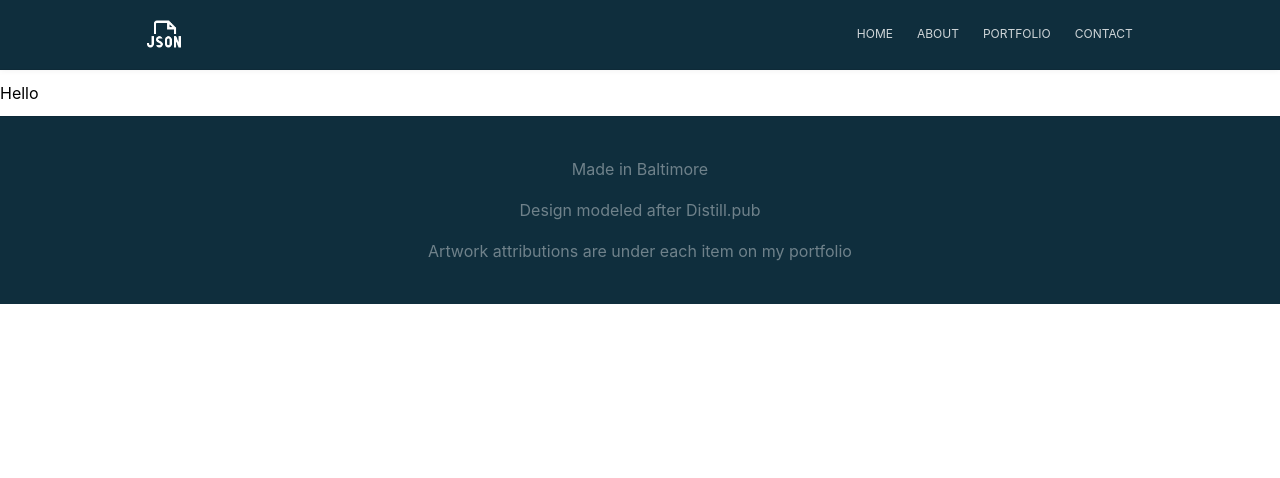
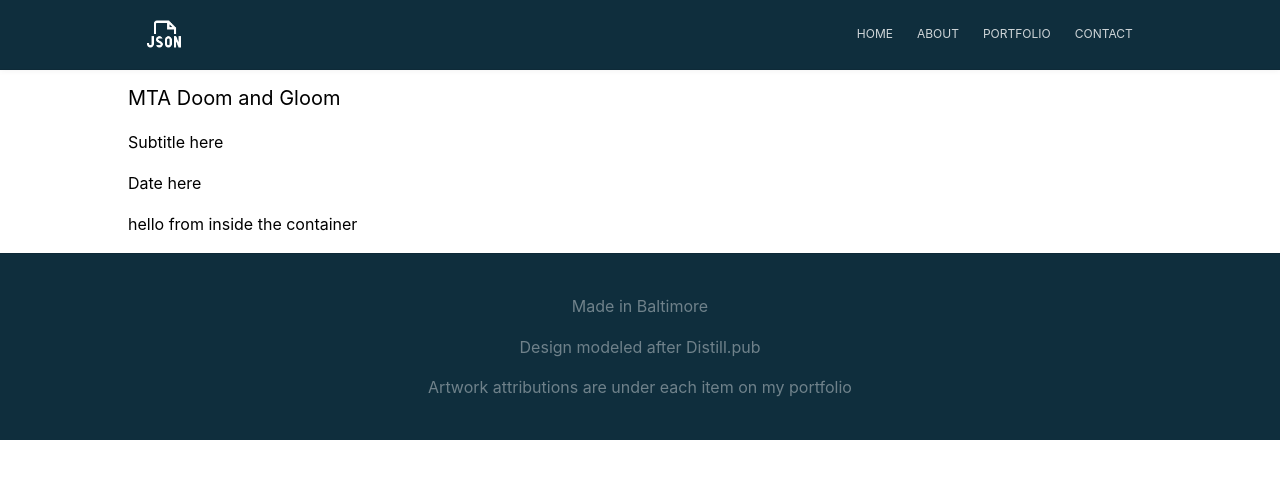
Before and after one commit to jbixon13/reactblog, a React (Create React App) app: page /articles/MTA-doom-gloom in a window 1280 px wide. Shown: the top 478 px of the page. Built offline with nearby package versions, Linux system fonts and the light colour scheme.

Commit message:
create article container for consistent styling

```diff
--- /dev/null
+++ b/src/components/Blog/ArticleContainer.js
@@ -0,0 +1,14 @@
+import React, { Component } from 'react';
+import styles from './ArticleContainer.module.scss';
+
+export class ArticleContainer extends Component {
+    render() {
+        return (
+            <div className={styles.ArticleContainer}>
+                {this.props.children}
+            </div>
+        )
+    }
+}
+
+export default ArticleContainer
--- /dev/null
+++ b/src/components/Blog/ArticleContainer.module.scss
@@ -0,0 +1,4 @@
+.ArticleContainer {
+    margin-left: 10%;
+    margin-right: 10%;
+}
--- a/src/components/Blog/ArticleHeader.js
+++ b/src/components/Blog/ArticleHeader.js
@@ -5,7 +5,7 @@ export class ArticleHeader extends Component {
     render() {
         return (
             <div className={styles.ArticleHeader}>
-                <h1>Hello</h1>
+                {this.props.children}
             </div>
         )
     }
--- a/src/components/Blog/ArticleHeader.module.scss
+++ b/src/components/Blog/ArticleHeader.module.scss
@@ -0,0 +1,5 @@
+.ArticleHeader {
+    h1 {
+        font-size: 20px;
+    }
+}
--- a/src/components/Blog/Posts/MTADoom/MTADoom.js
+++ b/src/components/Blog/Posts/MTADoom/MTADoom.js
@@ -1,12 +1,20 @@
 import React, { Component } from 'react';
 import styles from './MTADoom.module.scss';
 import ArticleHeader from '../../ArticleHeader';
+import ArticleContainer from '../../ArticleContainer';
 
 export class MTADoom extends Component {
     render() {
         return (
             <div className={styles.MTADoom}>
-                <ArticleHeader/>
+                <ArticleContainer>
+                    <ArticleHeader>
+                        <h1>MTA Doom and Gloom</h1>
+                        <p>Subtitle here</p>
+                        <p>Date here</p>
+                    </ArticleHeader>
+                <p>hello from inside the container</p>
+                </ArticleContainer>
             </div>
         )
     }
--- a/src/components/Blog/Posts/NewBlog/NewBlog.js
+++ b/src/components/Blog/Posts/NewBlog/NewBlog.js
@@ -1,12 +1,20 @@
 import React, { Component } from 'react';
 import styles from './NewBlog.module.scss';
 import ArticleHeader from '../../ArticleHeader';
+import ArticleContainer from '../../ArticleContainer';
 
 export class NewBlog extends Component {
     render() {
         return (
             <div className={styles.NewBlog}>
-                <ArticleHeader/>
+                <ArticleContainer>
+                    <ArticleHeader>
+                        <h1>New Year, New Blog</h1>
+                        <p>Subtitle here</p>
+                        <p>Date here</p>
+                    </ArticleHeader>
+                <p>hello from inside the container</p>
+                </ArticleContainer>
             </div>
         )
     }
--- a/src/components/Blog/Posts/ShinyCool/ShinyCool.js
+++ b/src/components/Blog/Posts/ShinyCool/ShinyCool.js
@@ -1,12 +1,20 @@
 import React, { Component } from 'react';
 import styles from './ShinyCool.module.scss';
 import ArticleHeader from '../../ArticleHeader';
+import ArticleContainer from '../../ArticleContainer';
 
 export class ShinyCool extends Component {
     render() {
         return (
             <div className={styles.ShinyCool}>
-                <ArticleHeader/>
+                <ArticleContainer>
+                    <ArticleHeader>
+                        <h1>Shiny is Cool as Hell</h1>
+                        <p>Subtitle here</p>
+                        <p>Date here</p>
+                    </ArticleHeader>
+                <p>hello from inside the container</p>
+                </ArticleContainer>
             </div>
         )
     }
```
